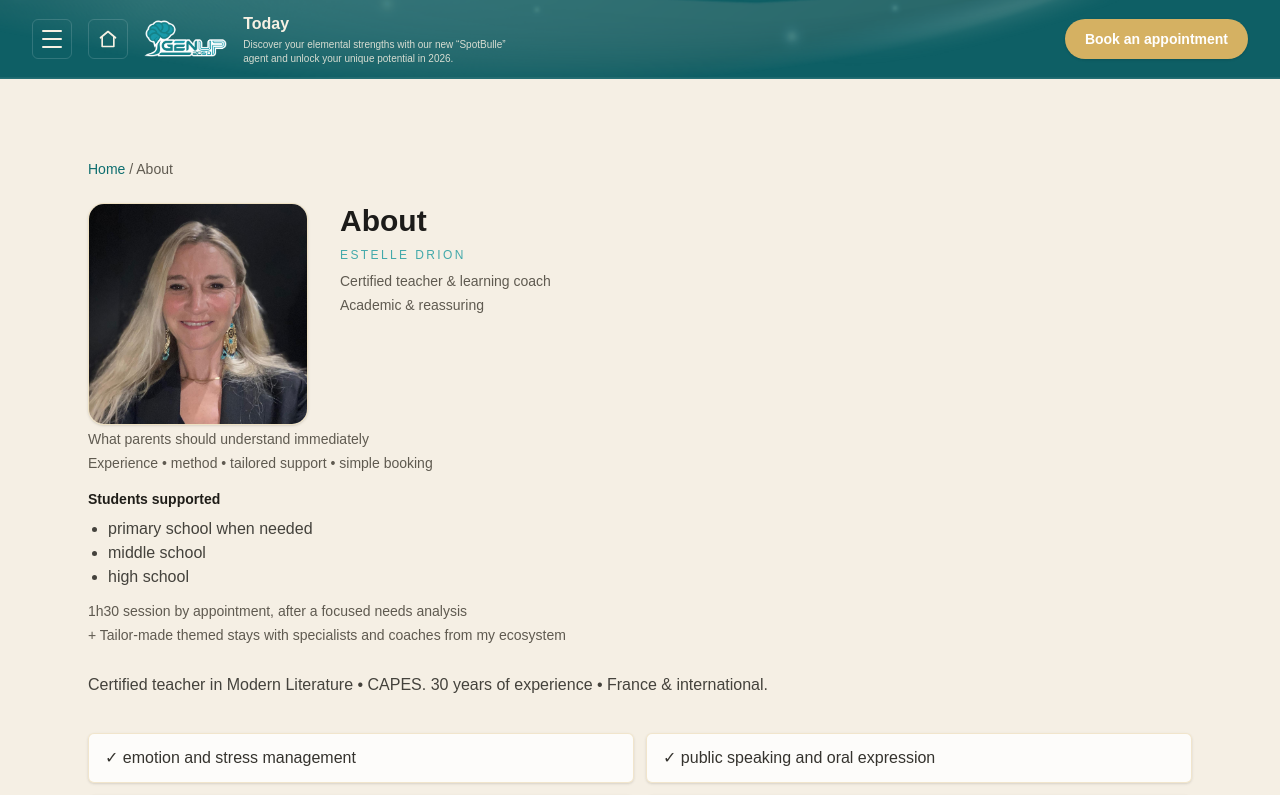
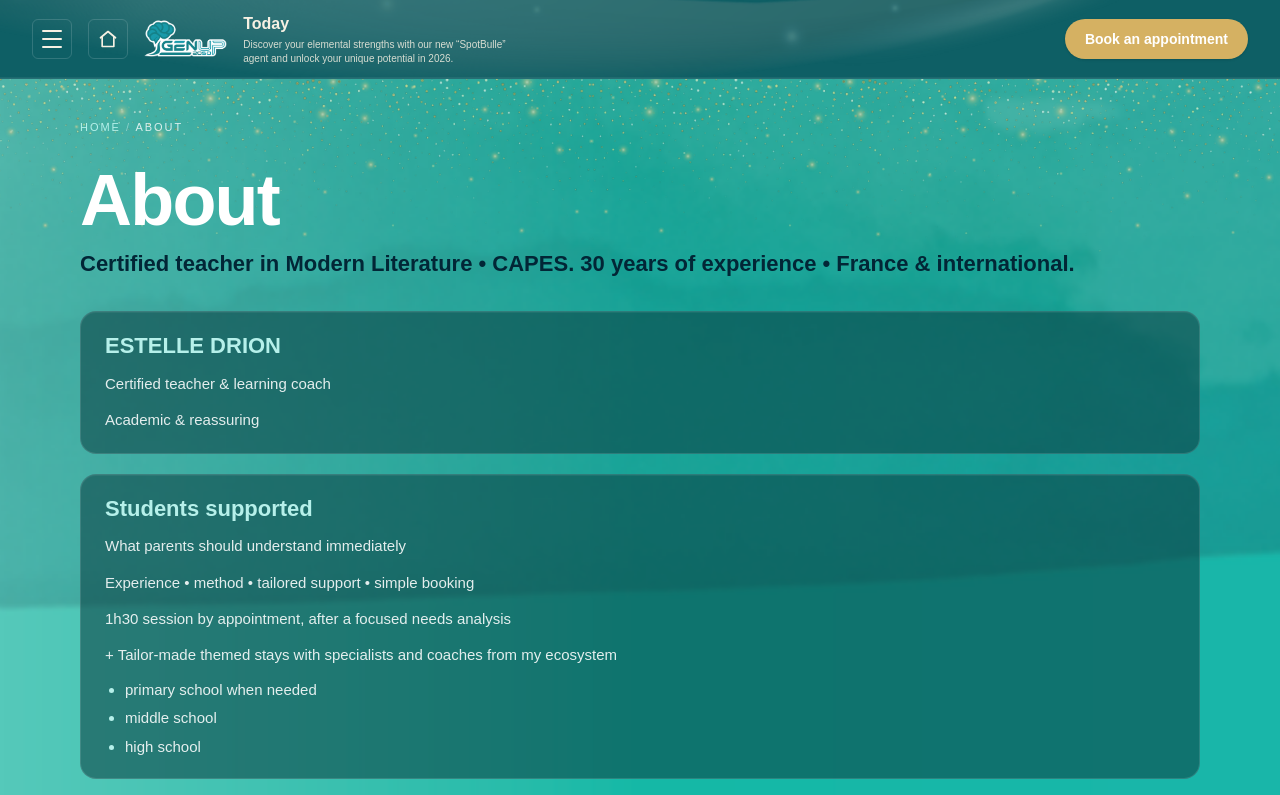
Before and after one commit to nourr23/Estelle-portfolio, a Next.js app: page /en/a-propos in a window 1280 px wide. Shown: the top 795 px of the page. Built offline with nearby package versions, Linux system fonts and the light colour scheme.

Commit message:
all pages with new design

```diff
--- a/app/[locale]/a-propos/page.tsx
+++ b/app/[locale]/a-propos/page.tsx
@@ -1,5 +1,7 @@
 import { getDictionary, type Locale } from "../../../dictionaries";
-import SpotBulleAboutFull from "../../../components/spotbulle/SpotBulleAboutFull";
+import SpotBulleMarketingPage, {
+  type MarketingPageContent,
+} from "../../../components/spotbulle/SpotBulleMarketingPage";
 
 export default async function AProposPage({
   params,
@@ -9,6 +11,57 @@ export default async function AProposPage({
   const { locale } = await params;
   const resolvedLocale = (locale as Locale) ?? "fr";
   const dict = await getDictionary(resolvedLocale);
+  const about = dict.about;
 
-  return <SpotBulleAboutFull dict={dict} locale={resolvedLocale} />;
+  const content: MarketingPageContent = {
+    title: about?.title ?? "",
+    breadcrumbLabel: about?.title ?? "",
+    lead: about?.intro ?? "",
+    sections: [
+      {
+        title: about?.estelleHeading,
+        paragraphs: [about?.role, about?.tone].filter(Boolean),
+      },
+      {
+        title: about?.audiencesTitle,
+        paragraphs: [about?.immediate, about?.pillars, about?.session, about?.stays].filter(Boolean),
+        bullets: about?.audiences ?? [],
+      },
+      {
+        title: about?.experienceTitle,
+        paragraphs: [about?.experienceSubtitle, about?.experienceBody].filter(Boolean),
+      },
+      {
+        title: about?.whyTitle,
+        paragraphs: [about?.whyBody].filter(Boolean),
+      },
+      {
+        title: about?.visionTitle,
+        paragraphs: [about?.visionBody].filter(Boolean),
+      },
+      {
+        title: about?.methodTitle,
+        paragraphs: [about?.methodBody].filter(Boolean),
+        bullets: about?.stats ?? [],
+      },
+      {
+        title: about?.timelineTitle,
+        bullets: about?.timeline ?? [],
+      },
+      {
+        title: about?.guaranteeTitle,
+        paragraphs: [about?.guaranteeBody].filter(Boolean),
+      },
+    ],
+  };
+
+  return (
+    <SpotBulleMarketingPage
+      dict={dict}
+      locale={resolvedLocale}
+      content={content}
+      bg2FullWidthRepeat
+      hideBg4BookingSection
+    />
+  );
 }
--- a/app/[locale]/besoins-particuliers/page.tsx
+++ b/app/[locale]/besoins-particuliers/page.tsx
@@ -11,5 +11,12 @@ export default async function BesoinsParticuliersPage({
   const dict = await getDictionary(resolvedLocale);
   const content = dict.marketingPages.besoinsParticuliers;
 
-  return <SpotBulleMarketingPage dict={dict} locale={resolvedLocale} content={content} />;
+  return (
+    <SpotBulleMarketingPage
+      dict={dict}
+      locale={resolvedLocale}
+      content={content}
+      bg2FullWidthRepeat
+    />
+  );
 }
--- a/app/[locale]/contact/page.tsx
+++ b/app/[locale]/contact/page.tsx
@@ -1,5 +1,7 @@
 import { getDictionary, type Locale } from "../../../dictionaries";
-import SpotBulleContactPage from "../../../components/spotbulle/SpotBulleContactPage";
+import SpotBulleMarketingPage, {
+  type MarketingPageContent,
+} from "../../../components/spotbulle/SpotBulleMarketingPage";
 
 export default async function ContactPageRoute({
   params,
@@ -9,6 +11,32 @@ export default async function ContactPageRoute({
   const { locale } = await params;
   const resolvedLocale = (locale as Locale) ?? "fr";
   const dict = await getDictionary(resolvedLocale);
+  const content: MarketingPageContent = {
+    title: dict.contactPage?.title ?? "",
+    breadcrumbLabel: dict.contactPage?.title ?? "",
+    lead: dict.contactPage?.intro ?? "",
+    sections: [
+      {
+        title: dict.contactPage?.title,
+        bullets: [
+          dict.footer?.line,
+          dict.footer?.phone,
+          dict.footer?.location,
+          "spotbulle.com",
+        ].filter(Boolean),
+      },
+    ],
+    cta: {
+      label: dict.contactPage?.ctaReservation ?? "",
+    },
+  };
 
-  return <SpotBulleContactPage dict={dict} locale={resolvedLocale} />;
+  return (
+    <SpotBulleMarketingPage
+      dict={dict}
+      locale={resolvedLocale}
+      content={content}
+      bg2FullWidthRepeat
+    />
+  );
 }
--- a/app/[locale]/excellence-examens/page.tsx
+++ b/app/[locale]/excellence-examens/page.tsx
@@ -11,5 +11,12 @@ export default async function ExcellenceExamensPage({
   const dict = await getDictionary(resolvedLocale);
   const content = dict.marketingPages.excellenceExamens;
 
-  return <SpotBulleMarketingPage dict={dict} locale={resolvedLocale} content={content} />;
+  return (
+    <SpotBulleMarketingPage
+      dict={dict}
+      locale={resolvedLocale}
+      content={content}
+      bg2FullWidthRepeat
+    />
+  );
 }
--- a/app/[locale]/jeunes/page.tsx
+++ b/app/[locale]/jeunes/page.tsx
@@ -1,5 +1,7 @@
 import { getDictionary, type Locale } from "../../../dictionaries";
-import SpotBulleJeunesPage from "../../../components/spotbulle/SpotBulleJeunesPage";
+import SpotBulleMarketingPage, {
+  type MarketingPageContent,
+} from "../../../components/spotbulle/SpotBulleMarketingPage";
 
 export default async function JeunesPageRoute({
   params,
@@ -9,6 +11,43 @@ export default async function JeunesPageRoute({
   const { locale } = await params;
   const resolvedLocale = (locale as Locale) ?? "fr";
   const dict = await getDictionary(resolvedLocale);
+  const jeunes = dict.jeunesPage;
 
-  return <SpotBulleJeunesPage dict={dict} locale={resolvedLocale} />;
+  const content: MarketingPageContent = {
+    title: jeunes?.title ?? "",
+    breadcrumbLabel: jeunes?.title ?? "",
+    lead: jeunes?.intro ?? "",
+    sections: [
+      {
+        title: jeunes?.benefitsTitle,
+        paragraphs: [jeunes?.tagline].filter(Boolean),
+        bullets: jeunes?.benefits ?? [],
+      },
+      {
+        title: jeunes?.experiencesTitle,
+        paragraphs: [jeunes?.experiencesIntro].filter(Boolean),
+        bullets: jeunes?.experiencesBullets ?? [],
+      },
+      {
+        title: jeunes?.spotbulleTitle,
+        paragraphs: [jeunes?.spotbulleBody].filter(Boolean),
+      },
+    ],
+    cta: {
+      label: dict.nav?.book ?? "",
+    },
+    secondaryCta: {
+      label: jeunes?.ctaExperiences ?? "",
+      href: `/${resolvedLocale}/experiences`,
+    },
+  };
+
+  return (
+    <SpotBulleMarketingPage
+      dict={dict}
+      locale={resolvedLocale}
+      content={content}
+      bg2FullWidthRepeat
+    />
+  );
 }
--- a/app/[locale]/orientation-strategie/page.tsx
+++ b/app/[locale]/orientation-strategie/page.tsx
@@ -11,5 +11,12 @@ export default async function OrientationStrategiePage({
   const dict = await getDictionary(resolvedLocale);
   const content = dict.marketingPages.orientationStrategie;
 
-  return <SpotBulleMarketingPage dict={dict} locale={resolvedLocale} content={content} />;
+  return (
+    <SpotBulleMarketingPage
+      dict={dict}
+      locale={resolvedLocale}
+      content={content}
+      bg2FullWidthRepeat
+    />
+  );
 }
--- a/app/[locale]/parents/page.tsx
+++ b/app/[locale]/parents/page.tsx
@@ -1,5 +1,7 @@
 import { getDictionary, type Locale } from "../../../dictionaries";
-import SpotBulleParentsPage from "../../../components/spotbulle/SpotBulleParentsPage";
+import SpotBulleMarketingPage, {
+  type MarketingPageContent,
+} from "../../../components/spotbulle/SpotBulleMarketingPage";
 
 export default async function ParentsPageRoute({
   params,
@@ -9,6 +11,53 @@ export default async function ParentsPageRoute({
   const { locale } = await params;
   const resolvedLocale = (locale as Locale) ?? "fr";
   const dict = await getDictionary(resolvedLocale);
+  const parents = dict.parentsPage;
 
-  return <SpotBulleParentsPage dict={dict} locale={resolvedLocale} />;
+  const offersSections =
+    parents?.offers?.map((offer: { title?: string; bullets?: string[]; result?: string }) => ({
+      title: offer?.title,
+      bullets: offer?.bullets ?? [],
+      paragraphs: offer?.result ? [offer.result] : [],
+    })) ?? [];
+
+  const content: MarketingPageContent = {
+    title: parents?.title ?? "",
+    breadcrumbLabel: parents?.title ?? "",
+    lead: parents?.intro ?? "",
+    sections: [
+      {
+        title: parents?.solutionTitle,
+        paragraphs: [parents?.solutionBody].filter(Boolean),
+        bullets: parents?.solutionBullets ?? [],
+      },
+      {
+        title: parents?.offersTitle,
+      },
+      ...offersSections,
+      {
+        title: parents?.proofTitle,
+        paragraphs: [parents?.proofBody].filter(Boolean),
+      },
+      {
+        title: parents?.pricingTitle,
+        paragraphs: [parents?.pricingBody].filter(Boolean),
+      },
+    ],
+    cta: {
+      label: dict.nav?.book ?? "",
+    },
+    secondaryCta: {
+      label: parents?.ctaQuote ?? "",
+      hrefKey: "contact",
+    },
+  };
+
+  return (
+    <SpotBulleMarketingPage
+      dict={dict}
+      locale={resolvedLocale}
+      content={content}
+      bg2FullWidthRepeat
+    />
+  );
 }
--- a/app/[locale]/sejours-immersion/page.tsx
+++ b/app/[locale]/sejours-immersion/page.tsx
@@ -11,5 +11,12 @@ export default async function SejoursImmersionPage({
   const dict = await getDictionary(resolvedLocale);
   const content = dict.marketingPages.sejoursImmersion;
 
-  return <SpotBulleMarketingPage dict={dict} locale={resolvedLocale} content={content} />;
+  return (
+    <SpotBulleMarketingPage
+      dict={dict}
+      locale={resolvedLocale}
+      content={content}
+      bg2FullWidthRepeat
+    />
+  );
 }
--- a/app/[locale]/spotbulle/page.tsx
+++ b/app/[locale]/spotbulle/page.tsx
@@ -1,5 +1,7 @@
 import { getDictionary, type Locale } from "../../../dictionaries";
-import SpotBulleSpotBullePage from "../../../components/spotbulle/SpotBulleSpotBullePage";
+import SpotBulleMarketingPage, {
+  type MarketingPageContent,
+} from "../../../components/spotbulle/SpotBulleMarketingPage";
 
 export default async function SpotBullePageRoute({
   params,
@@ -9,6 +11,33 @@ export default async function SpotBullePageRoute({
   const { locale } = await params;
   const resolvedLocale = (locale as Locale) ?? "fr";
   const dict = await getDictionary(resolvedLocale);
+  const spotbulle = dict.spotbullePage;
 
-  return <SpotBulleSpotBullePage dict={dict} locale={resolvedLocale} />;
+  const content: MarketingPageContent = {
+    title: spotbulle?.title ?? "",
+    breadcrumbLabel: spotbulle?.title ?? "",
+    lead: spotbulle?.intro ?? "",
+    sections:
+      spotbulle?.sections?.map((section: { title?: string; body?: string; bullets?: string[] }) => ({
+        title: section?.title,
+        paragraphs: section?.body ? [section.body] : [],
+        bullets: section?.bullets ?? [],
+      })) ?? [],
+    cta: {
+      label: spotbulle?.ctaSecondary ?? "",
+    },
+    secondaryCta: {
+      label: spotbulle?.ctaPrimary ?? "",
+      href: "https://spotbulle.com",
+    },
+  };
+
+  return (
+    <SpotBulleMarketingPage
+      dict={dict}
+      locale={resolvedLocale}
+      content={content}
+      bg2FullWidthRepeat
+    />
+  );
 }
--- a/components/spotbulle/SpotBulleMarketingPage.tsx
+++ b/components/spotbulle/SpotBulleMarketingPage.tsx
@@ -25,6 +25,7 @@ export default function SpotBulleMarketingPage({
   locale,
   content,
   bg2FullWidthRepeat,
+  hideBg4BookingSection = false,
 }: {
   dict: {
     nav: Record<string, string>;
@@ -37,6 +38,8 @@ export default function SpotBulleMarketingPage({
   content: MarketingPageContent;
   /** Home-like `bg2` band: cover background, hero title + frosted section cards. */
   bg2FullWidthRepeat?: boolean;
+  /** Hide the BG4 calendar/booking block at the bottom. */
+  hideBg4BookingSection?: boolean;
 }) {
   const prefix = `/${locale}`;
 
@@ -233,7 +236,9 @@ export default function SpotBulleMarketingPage({
             />
             <main className="relative z-10 w-full">{bg2MainInner}</main>
           </div>
-          <LandingBg4RdvSection dict={dict.landingRdvForm} locale={locale} />
+          {hideBg4BookingSection ? null : (
+            <LandingBg4RdvSection dict={dict.landingRdvForm} locale={locale} />
+          )}
         </>
       ) : (
         <main className={mainClassName}>{creamMainInner}</main>
```
